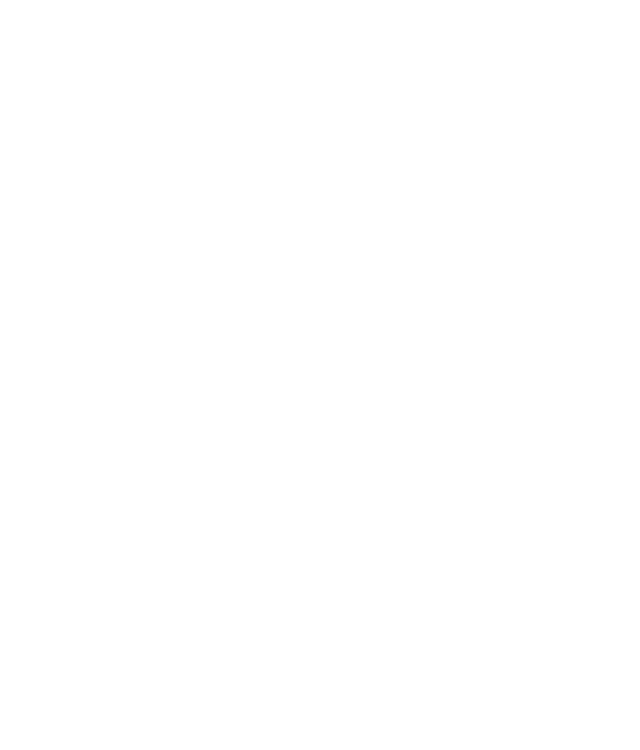
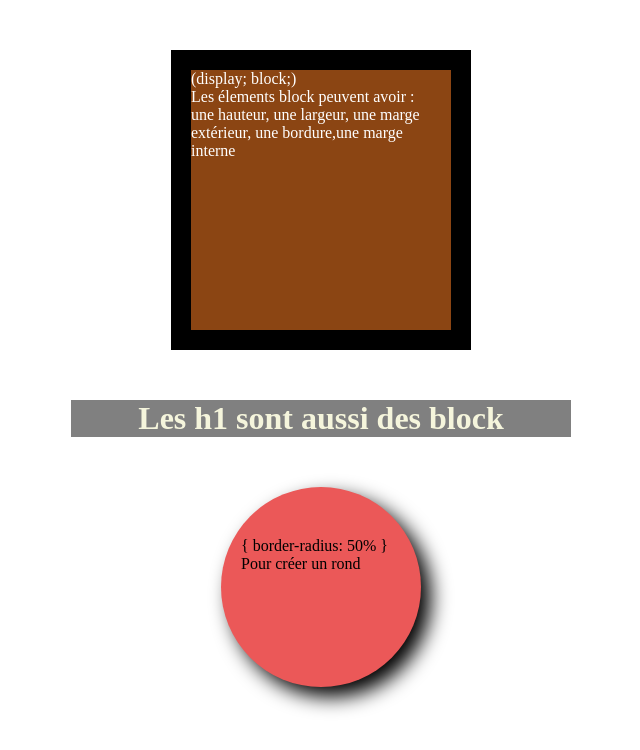
Before and after one commit to KenzaMr/Cours-html, a plain HTML site: page css-block/index.html in a window 1280 px wide. Shown: the whole page, without its empty margins (319-959 px from the left). Drawn offline with Linux system fonts and the light colour scheme.

Commit message:
css image

```diff
--- a/css-block/css/index.css
+++ b/css-block/css/index.css
@@ -0,0 +1,66 @@
+/* * est le sélecteur universelle, il cible tous les elements HTML */
+/* On opert un Resert (on reinitialise les valeurs et comportements par défaut) */
+*{
+    margin: 0;
+    padding: 0;
+    box-sizing: border-box;
+}
+.container{
+    /* La valeur par défaut d'un élement block est {display: block; } */
+    display: block;
+
+    color: white;
+    /* Permet de mettre une couleur de fond */
+    background-color: saddlebrown;
+    /* Mettre de la hauteur */
+    height: 300px;
+    /* Largeur  */
+    width: 300px;
+    /* Margin sert à mettre de la marge extérieur, il y a pleins de raccourcis */
+    /* margin-top: 50px;
+    margin-right: 100px;
+    margin-bottom: 50px;
+    margin-left: 50px;
+    /* Utiliser le margin d'une façon plus simple, ici les 4 caractéristiques fonctionnent comme le sens d'une horloge */
+    /* margin: 50px 100px 75px 90px;
+    margin: 50px 100px; */
+    /* Pour centrer un block dans la largeur*/
+    margin: 50px auto;
+
+    /* Padding sert à mettre de la marge intérieur */
+    /* padding-top: 30px;
+    padding-right: 30px;
+    padding-bottom: 50px;
+    padding-left: 80px;
+    padding: 20px 50px 60px 70px;
+    padding: 30px 60px;
+    padding: 40px; */
+    /* padding: 0 100px; */
+    border: 20px solid black;
+}
+
+h1{
+    background-color: grey;
+    color: beige;
+    width: 500px;
+    text-align: center;
+    margin: auto;
+}
+/* Exo */
+/* Appellez l'élement circle
+    Mettez une largeur et une hauteur de 200px
+    Centrer dans la page
+    Couleur de fond #eb5858*/
+.circle{
+    height: 200px;
+    width: 200px;
+    margin: 50px auto;
+    background-color: #eb5858;
+    /* Pour arrondir les bords */
+    /* La propriété border-radius avec la valeur 50% permet de faire des cercles */
+    border-radius: 50%;
+    padding: 50px 20px;
+    /* Des ombres  */
+    /* {box-shadow } permet de créer une ombre */
+    box-shadow: 10px 10px 20px black;
+}
--- a/css-block/index.html
+++ b/css-block/index.html
@@ -1,5 +1,5 @@
 <!DOCTYPE html>
-<html lang="en">
+<html lang="fr">
 <head>
     <meta charset="UTF-8">
     <meta name="viewport" content="width=device-width, initial-scale=1.0">
@@ -7,6 +7,14 @@
     <link rel="stylesheet" href="css/index.css">
 </head>
 <body>
+    <div class="container">
+        <p>(display; block;)</p>
+        <p>Les élements block peuvent avoir : <br>une hauteur, une largeur, une marge extérieur, une bordure,une marge interne</p>
+    </div>
+    <h1>Les h1 sont aussi des block </h1>
 
+    <div class="circle">
+    <p>{ border-radius: 50% } <br> Pour créer un rond </p>
+</div>
 </body>
 </html>
--- /dev/null
+++ b/css-image/css/style.css
@@ -0,0 +1,38 @@
+*{
+    margin: 0;
+    padding: 0;
+    box-sizing: border-box;
+}
+body{
+
+}
+.container{
+    width: 400px;
+    height: 300px;
+    margin: 50px auto;
+    /* background-color: blue; */
+    background-image: url(../img/imagereduite.jpg);
+    background-size: cover;
+    background-position: center;
+}
+
+.container-2{
+    width: 80%;
+    height: 250px;
+    background-color: blue;
+    background-image: url(../img/image\ original.jpg);
+    background-size: cover;
+    background-position: bottom center;
+}
+
+.container-3{
+    width: 300px;
+    height: 300px;
+    background-color: blue;
+    margin: 50px auto;
+}
+.container-3 img{
+    width: 100%;
+    height: 100%;
+    object-fit: contain;
+}
--- /dev/null
+++ b/site-web/css/style.css
@@ -0,0 +1,50 @@
+*{
+    /* Ici je reinitialise mes valeurs  */
+    margin: 0;
+    padding: 0;
+    box-sizing: border-box;
+}
+body{
+    font-family: Arial, Helvetica, sans-serif ;
+}
+.about-us h2{
+    text-transform: uppercase;
+    color: #444;
+    text-align: center;
+    margin-bottom: 10px;
+}
+.hero h1{
+    color: white;
+    text-align: center;
+}
+.hero strong{
+    text-transform: uppercase;
+}
+.hero{
+    background-color: blue;
+}
+.hero p{
+    text-align: center;
+    text-transform: uppercase;
+}
+.about-us{
+    display: block;
+    min-height: 300px;
+    margin:auto;
+    padding: 20px 0;
+    text-align: center;
+    width: 90%;
+    font-size: 14px;
+
+}
+.about-us  p{
+    margin: 10px;
+}
+.about-us a{
+    text-decoration: none;
+    color: rgb(201, 62, 62);
+}
+
+.about-us a:hover{
+    color: rgb(173, 141, 141);
+}
```
Also changed, not shown: css-image/index.html (added, +18 -0 lines), site-web/index.html (added, +31 -0 lines), css-image/img/image original.jpg (added), css-image/img/imagereduite.jpg (added), site-web/img/pexels-buro-millennial-1438072 (1).jpg (added).
